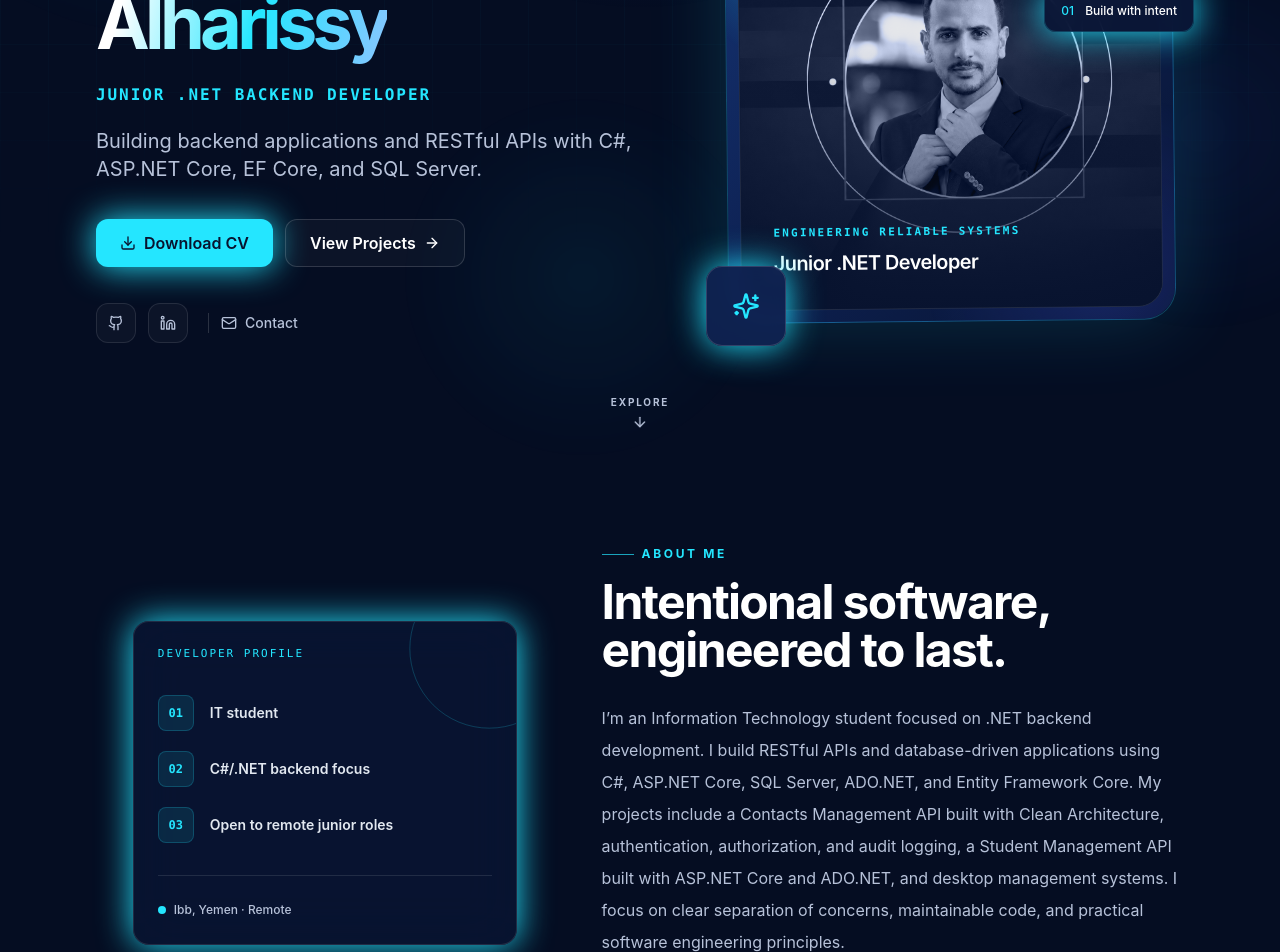
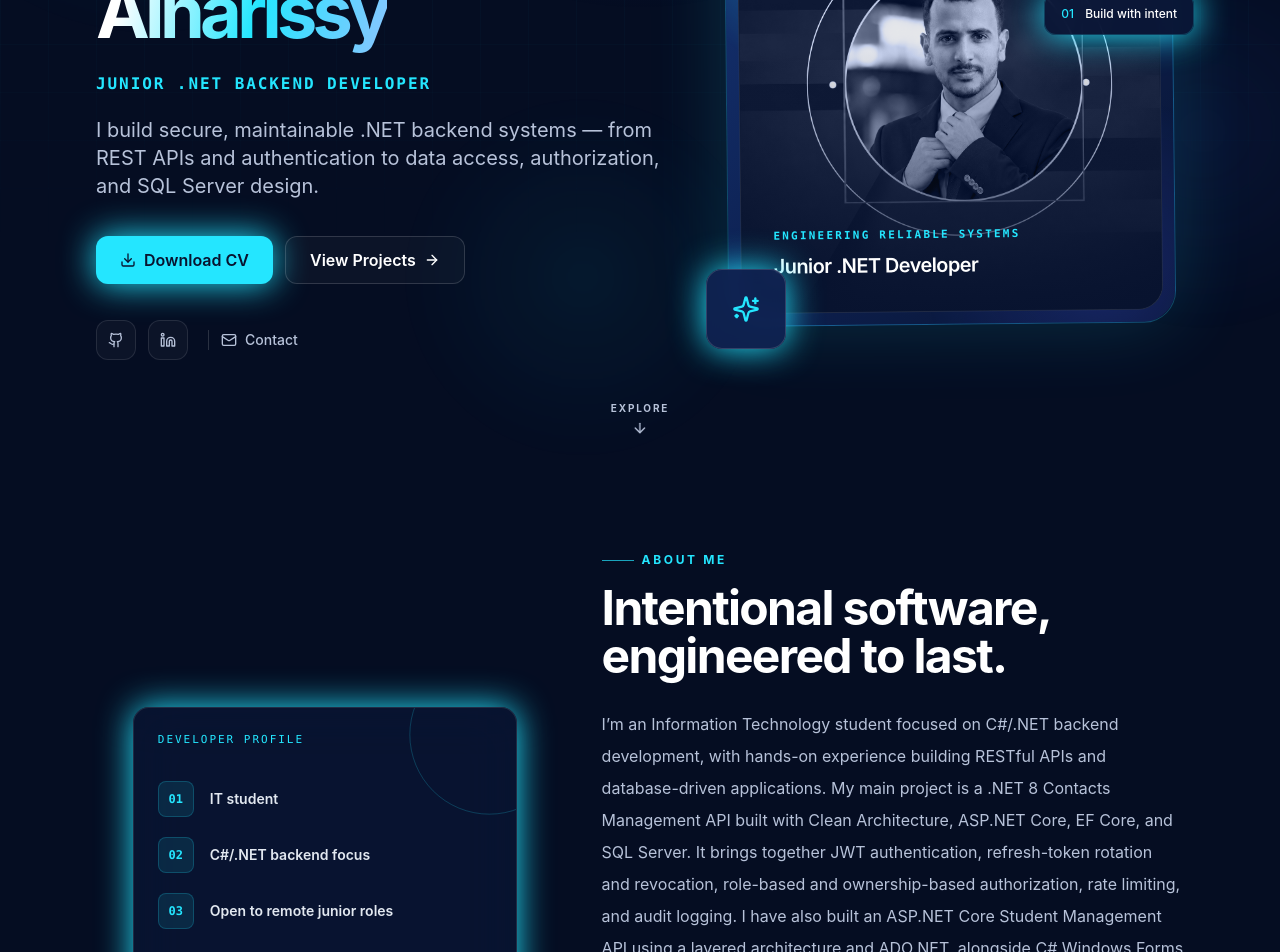
Before and after one commit to Albarafahed/my_website, a Next.js app: page / in a window 1280 px wide. Shown: the part 340-1292 px from the top of the page. Built offline with nearby package versions, Linux system fonts and the light colour scheme.

Commit message:
Strengthen .NET backend profile positioning

```diff
--- a/data/profile.ts
+++ b/data/profile.ts
@@ -3,9 +3,9 @@ export const profile = {
   shortName: "Albara Fahed",
   initials: "AF",
   role: "Junior .NET Backend Developer",
-  headline: "Building backend applications and RESTful APIs with C#, ASP.NET Core, EF Core, and SQL Server.",
+  headline: "I build secure, maintainable .NET backend systems — from REST APIs and authentication to data access, authorization, and SQL Server design.",
   summary:
-    "I’m an Information Technology student focused on .NET backend development. I build RESTful APIs and database-driven applications using C#, ASP.NET Core, SQL Server, ADO.NET, and Entity Framework Core. My projects include a Contacts Management API built with Clean Architecture, authentication, authorization, and audit logging, a Student Management API built with ASP.NET Core and ADO.NET, and desktop management systems. I focus on clear separation of concerns, maintainable code, and practical software engineering principles.",
+    "I’m an Information Technology student focused on C#/.NET backend development, with hands-on experience building RESTful APIs and database-driven applications. My main project is a .NET 8 Contacts Management API built with Clean Architecture, ASP.NET Core, EF Core, and SQL Server. It brings together JWT authentication, refresh-token rotation and revocation, role-based and ownership-based authorization, rate limiting, and audit logging. I have also built an ASP.NET Core Student Management API using a layered architecture and ADO.NET, alongside C# Windows Forms systems backed by SQL Server. I care about secure access to data, clear architectural boundaries, reliable database operations, and code that remains understandable as an application grows. I’m seeking a remote junior .NET opportunity where I can contribute, learn from experienced engineers, and keep improving through real software work.",
   github: "https://github.com/Albarafahed",
   linkedin: "https://www.linkedin.com/in/albara-csharp-developer/",
   // avatar: "https://github.com/Albarafahed.png?size=512",
```
